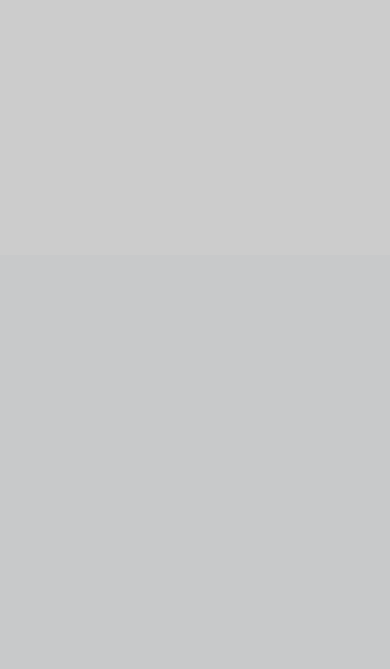
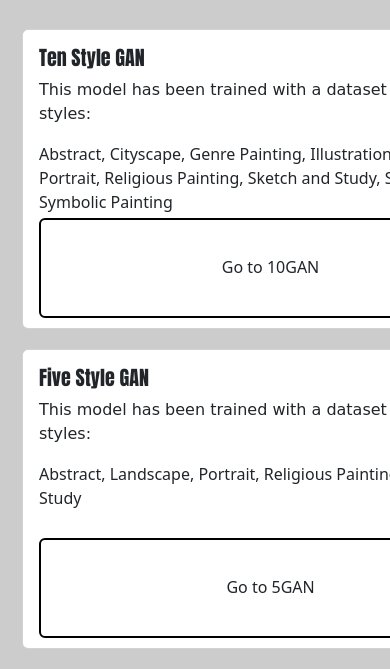
Before and after one commit to DBerger31/ArtGAN, a Flask app: page / in a window 390 px wide; the page is wider, and only the part inside the window is pictured. Before the commit the part shown is empty. Shown: the part 589-1258 px from the top of that part. Before the commit the page ends 56 px from the top of that part, so only its background shows below. Run offline with Flask 2, Linux system fonts and the light colour scheme.

Commit message:
homepage added

```diff
--- a/GAN/static/main.css
+++ b/GAN/static/main.css
@@ -58,3 +58,37 @@ h5 {
 .card-text {
     font-family: Comic Sans MS, Comic Sans, cursive;
 }
+
+#row-home {
+    padding-top: 30px;
+    padding-left: 10px;
+    padding-right: 10px;
+    width: 1200px;
+    margin: 0 auto;
+}
+
+#col-home {
+    padding-bottom: 20px;
+}
+#card-home{
+    height: 300px;
+    width: 500px;
+}
+
+#tenbutton {
+    position: absolute;
+    bottom: 10px;
+    height: 100px;
+    padding-top: 35px;
+    width: 93%;
+    border: 2px solid black;
+}
+
+#fivebutton {
+    position: absolute;
+    bottom: 10px;
+    height: 100px;
+    padding-top: 35px;
+    width: 93%;
+    border: 2px solid black;
+}
--- a/GAN/templates/home.html
+++ b/GAN/templates/home.html
@@ -1 +1,56 @@
 {% extends 'layouts.html' %}
+
+{%block content%}
+<p class="pt-3"></p>
+<div class="container-lg">
+    <div id="carouselExampleControls" class="carousel slide" data-bs-ride="carousel">
+        <div class="carousel-inner">
+        <div class="carousel-item active">
+            <img src="https://images.fineartamerica.com/images/artworkimages/mediumlarge/3/starry-cat-rob-hans.jpg" class="d-block w-100" height="500" alt="...">
+        </div>
+        <div class="carousel-item">
+            <img src="https://i.pinimg.com/originals/8e/99/69/8e9969e9e048661aa9beab4c0bfea553.jpg" class="d-block w-100" height="500" alt="...">
+        </div>
+        <div class="carousel-item">
+            <img src="https://m.media-amazon.com/images/I/A1AQSOLmbqL._AC_SL1500_.jpg" class="d-block w-100" height="500" alt="...">
+        </div>
+        </div>
+        <button class="carousel-control-prev" type="button" data-bs-target="#carouselExampleControls" data-bs-slide="prev">
+        <span class="carousel-control-prev-icon" aria-hidden="true"></span>
+        <span class="visually-hidden">Previous</span>
+        </button>
+        <button class="carousel-control-next" type="button" data-bs-target="#carouselExampleControls" data-bs-slide="next">
+        <span class="carousel-control-next-icon" aria-hidden="true"></span>
+        <span class="visually-hidden">Next</span>
+        </button>
+    </div>
+</div>
+
+<div class="row" id = 'row-home'>
+    <div class="col-sm-6" id ='col-home'>
+      <div class="card" id ='card-home'>
+        <div class="card-body">
+          <h5 class="card-title">Ten Style GAN</h5>
+          <p class="card-text">This model has been trained with a dataset of 10 art styles:</p>
+          <p> Abstract, Cityscape, Genre Painting, Illustration, Landscape, Portrait, Religious Painting, Sketch and Study, Still Life, Symbolic Painting </p>
+          <div class="btn-container">
+            <a href="/tenstyles" class="btn btn-outline-dark" id = "tenbutton">Go to 10GAN</a>
+          </div>
+        </div>
+      </div>
+    </div>
+    <div class="col-sm-6" id ='col-home'>
+      <div class="card" id ='card-home'>
+        <div class="card-body">
+          <h5 class="card-title">Five Style GAN</h5>
+          <p class="card-text">This model has been trained with a dataset of 5 art styles:</p>
+          <p> Abstract, Landscape, Portrait, Religious Painting, Sketch and Study </p>
+          <div class="btn-container">
+            <a href="/fivestyles" class="btn btn-outline-dark" id = "fivebutton">Go to 5GAN</a>
+          </div>
+        </div>
+      </div>
+    </div>
+  </div>
+
+{%endblock content%}
```
